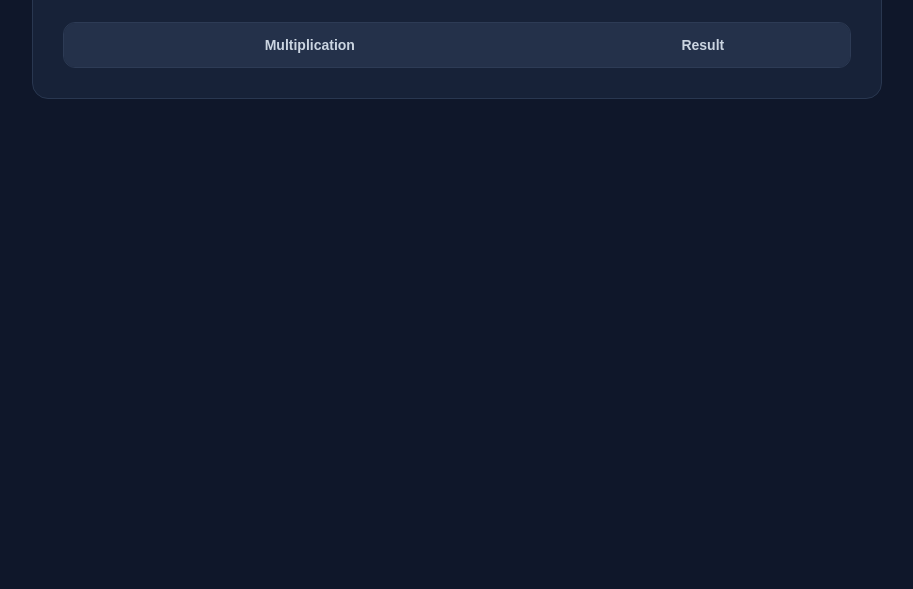
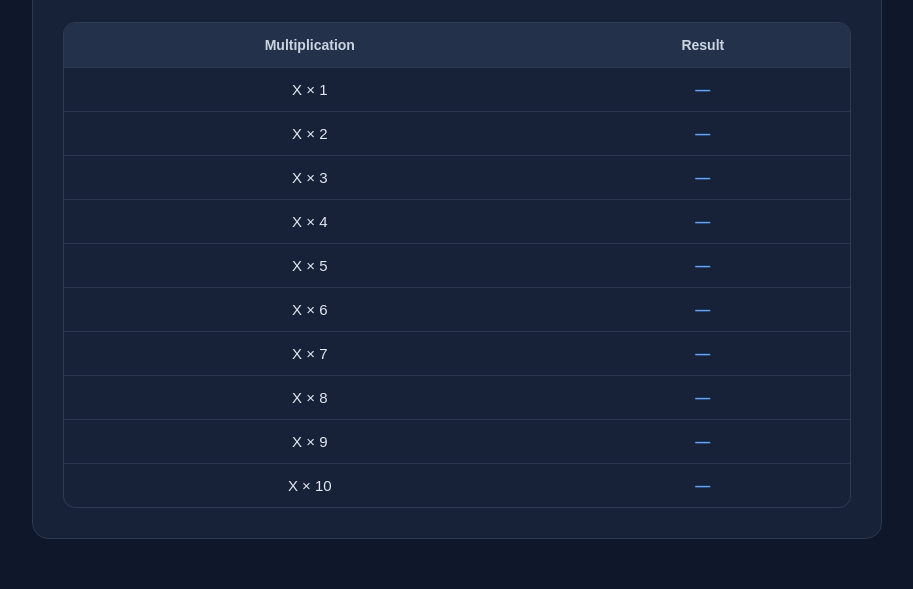
Before and after one commit to Zubair-Dev786/Table-Creator, a plain HTML site: page index.html in a window 1280 px wide. Shown: the part 477-1066 px from the top of the page, without its empty margins (183-1096 px from the left). Before the commit the page ends 800 px from the top, so only its background shows below. Drawn offline with Linux system fonts and the light colour scheme; some packages are replaced by stand-ins of ours; a script that the page names is missing.

Commit message:
Updated a sample table UI

```diff
--- a/index.html
+++ b/index.html
@@ -49,7 +49,7 @@
 
                 <div>
                     <h2 id="tableHeading">Table of X</h2>
-                    <p id="tablePara">Here is the multiplication table for X</p>
+                    <p id="tablePara">Enter a number above to create a table</p>
                 </div>
             </div>
 
@@ -68,55 +68,55 @@
 
                     <tbody id="table">
 
-                        <!-- <tr>
-                            <td>7 × 1</td>
-                            <td>7</td>
+                        <tr>
+                            <td>X × 1</td>
+                            <td>—</td>
                         </tr>
 
                         <tr>
-                            <td>7 × 2</td>
-                            <td>14</td>
+                            <td>X × 2</td>
+                            <td>—</td>
                         </tr>
 
                         <tr>
-                            <td>7 × 3</td>
-                            <td>21</td>
+                            <td>X × 3</td>
+                            <td>—</td>
                         </tr>
 
                         <tr>
-                            <td>7 × 4</td>
-                            <td>28</td>
+                            <td>X × 4</td>
+                            <td>—</td>
                         </tr>
 
                         <tr>
-                            <td>7 × 5</td>
-                            <td>35</td>
+                            <td>X × 5</td>
+                            <td>—</td>
                         </tr>
 
                         <tr>
-                            <td>7 × 6</td>
-                            <td>42</td>
+                            <td>X × 6</td>
+                            <td>—</td>
                         </tr>
 
                         <tr>
-                            <td>7 × 7</td>
-                            <td>49</td>
+                            <td>X × 7</td>
+                            <td>—</td>
                         </tr>
 
                         <tr>
-                            <td>7 × 8</td>
-                            <td>56</td>
+                            <td>X × 8</td>
+                            <td>—</td>
                         </tr>
 
                         <tr>
-                            <td>7 × 9</td>
-                            <td>63</td>
+                            <td>X × 9</td>
+                            <td>—</td>
                         </tr>
 
                         <tr>
-                            <td>7 × 10</td>
-                            <td>70</td>
-                        </tr> -->
+                            <td>X × 10</td>
+                            <td>—</td>
+                        </tr>
 
                     </tbody>
 
--- a/script.js
+++ b/script.js
@@ -47,7 +47,7 @@ const clearAll = () => {
 
     userNumber.value = "";
     tableHeading.textContent = "Table of X";
-    tablePara.textContent = "Here is the multiplication table for X";
+    tablePara.textContent = "Enter a number above to create a table";
     table.textContent = "";
 };
 
```
